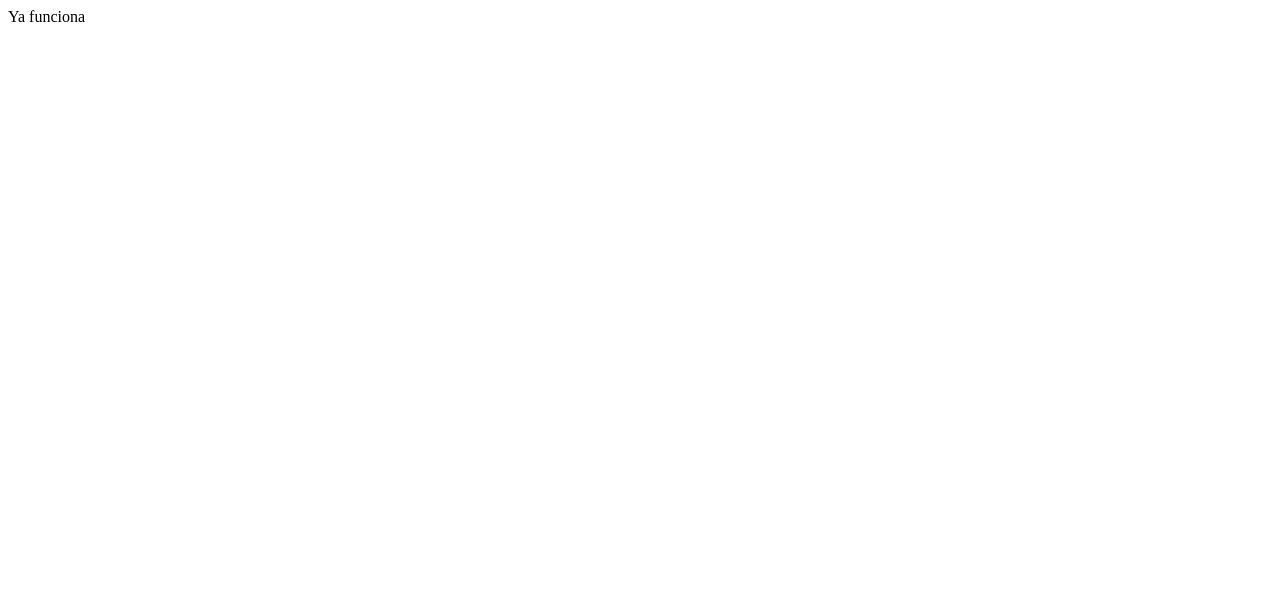
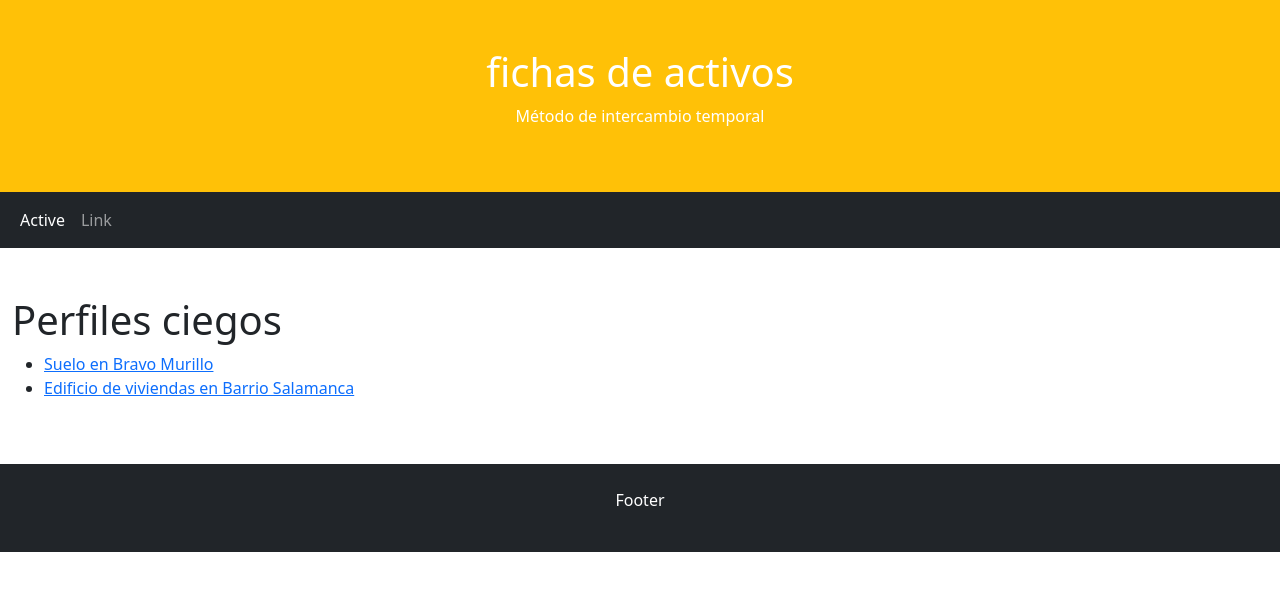
Before and after one commit to ramonmarmar/heritage.github.io, a plain HTML site: page index.html in a window 1280 px wide. Drawn offline with nearby package versions, Linux system fonts and the light colour scheme.

Commit message:
Update index.html
Creando una páginal básica para enlazar con los pdf's de los perfiles ciegos.

```diff
--- a/index.html
+++ b/index.html
@@ -1,13 +1,48 @@
 <!DOCTYPE html>
 <html lang="en">
 <head>
-    <meta charset="UTF-8">
-    <meta http-equiv="X-UA-Compatible" content="IE=edge">
-    <meta name="viewport" content="width=device-width, initial-scale=1.0">
-    <title>Ejemplo</title>
+  <title>Bootstrap 5 Website Example</title>
+  <meta charset="utf-8">
+  <meta name="viewport" content="width=device-width, initial-scale=1">
+  <link href="https://cdn.jsdelivr.net/npm/bootstrap@5.2.3/dist/css/bootstrap.min.css" rel="stylesheet">
+  <script src="https://cdn.jsdelivr.net/npm/bootstrap@5.2.3/dist/js/bootstrap.bundle.min.js"></script>
+
 </head>
 <body>
-    Ya funciona
+
+<div class="p-5 bg-warning text-white text-center">
+  <h1>fichas de activos</h1>
+  <p>Método de intercambio temporal</p>
+</div>
+
+<nav class="navbar navbar-expand-sm bg-dark navbar-dark">
+  <div class="container-fluid">
+    <ul class="navbar-nav">
+      <li class="nav-item">
+        <a class="nav-link active" href="#">Active</a>
+      </li>
+      <li class="nav-item">
+        <a class="nav-link" href="#">Link</a>
+      </li>
+    </ul>
+  </div>
+</nav>
+
+<div class="container-fluid mt-5">
+  <div class="row">
+    <div class="col-sm-12">
+        <h1>Perfiles ciegos</h1>
+        <ul>
+            <li><a href="sueloBravoMurillo.pdf">Suelo en Bravo Murillo</a></li>
+            <li><a href="edificioBarrioSalamanca.pdf">Edificio de viviendas en Barrio Salamanca</a></li>
+        </ul>
+    </div>
+  </div>
+</div>
+
+<div class="mt-5 p-4 bg-dark text-white text-center">
+  <p>Footer</p>
+</div>
 
 </body>
 </html>
```
